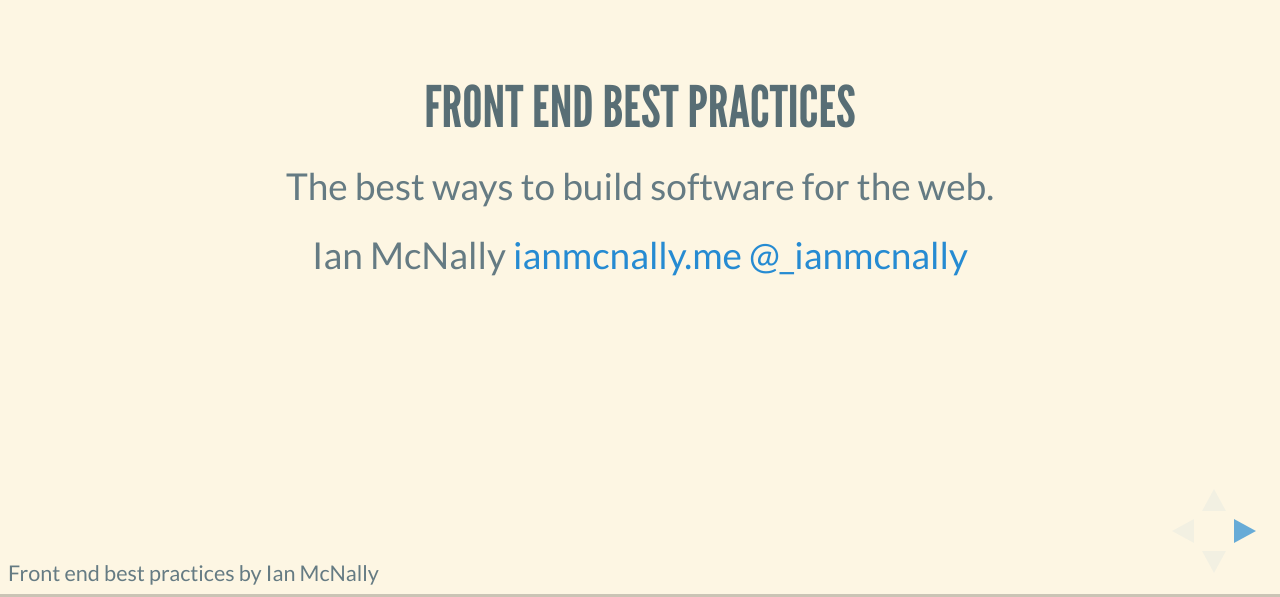
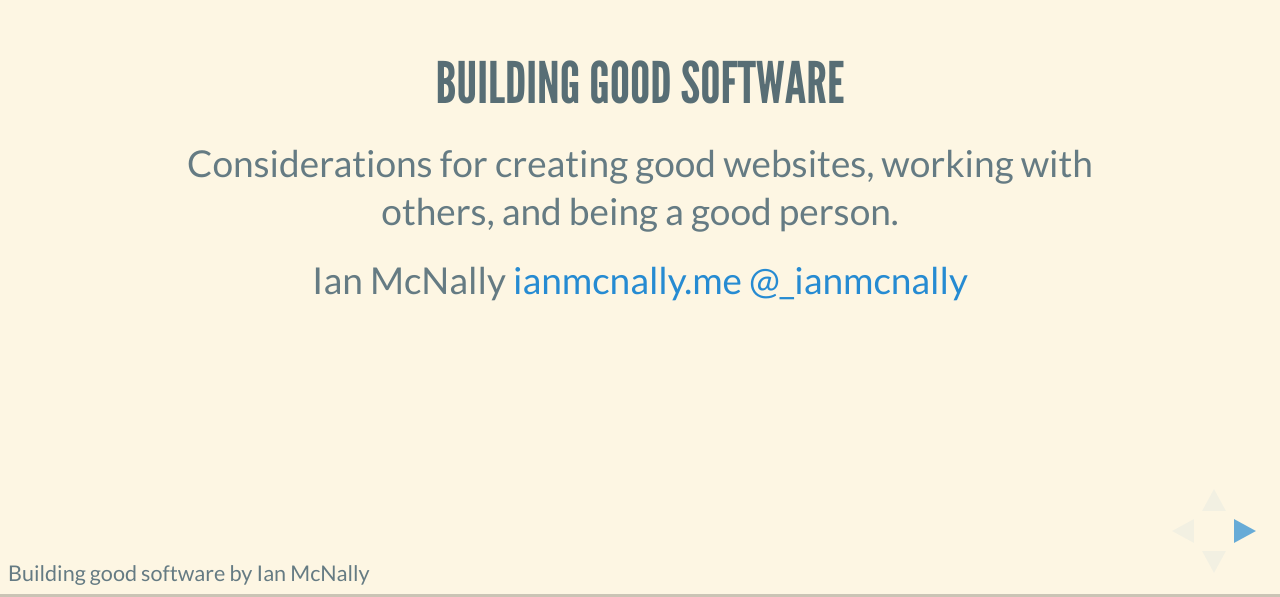
Before and after one commit to ianmcnally/best-practices, a website: page index.html in a window 1280 px wide. Shown: the part 203-800 px from the top of the page. Drawn offline with Linux system fonts and the light colour scheme.

Commit message:
update description

```diff
--- a/index.html
+++ b/index.html
@@ -2,8 +2,8 @@
 <html lang="en">
   <head>
     <meta charset="utf-8">
-    <title>Doing your best on the web - Ian McNally</title>
-    <meta name="description" content="Web development best practices, by Ian McNally">
+    <title>Building good software - Ian McNally</title>
+    <meta name="description" content="Considerations for creating good websites, working with others, and being a good person.">
     <meta name="author" content="Ian McNally">
     <meta name="apple-mobile-web-app-capable" content="yes" />
     <meta name="apple-mobile-web-app-status-bar-style" content="black-translucent" />
@@ -32,8 +32,8 @@
         <!-- Start editing -->
 
         <section>
-          <h3>Front end best practices</h3>
-          <p>The best ways to build software  for the web.</p>
+          <h3>Building good software</h3>
+          <p>Considerations for creating good websites, working with others, and being a good person.</p>
           <footer>Ian McNally <a href="http://ianmcnally.me">ianmcnally.me</a> <a href="https://twitter.com/_ianmcnally">@_ianmcnally</a></footer>
         </section>
 
@@ -984,7 +984,7 @@ animation-duration: 0.25s
       </div>
 
       <footer class="presentation__footer">
-        <small>Front end best practices by Ian McNally</small>
+        <small>Building good software by Ian McNally</small>
       </footer>
     </main>
     <script src="lib/js/head.min.js"></script>
```
